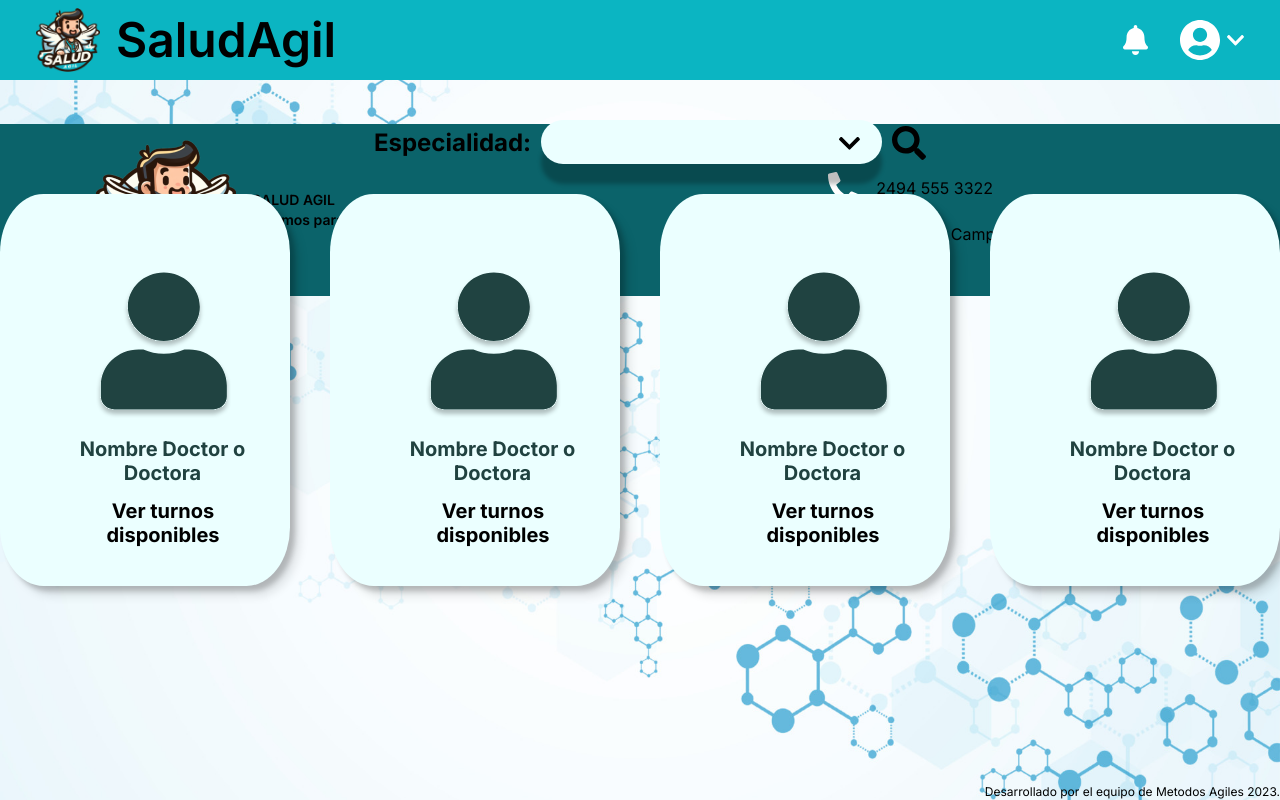
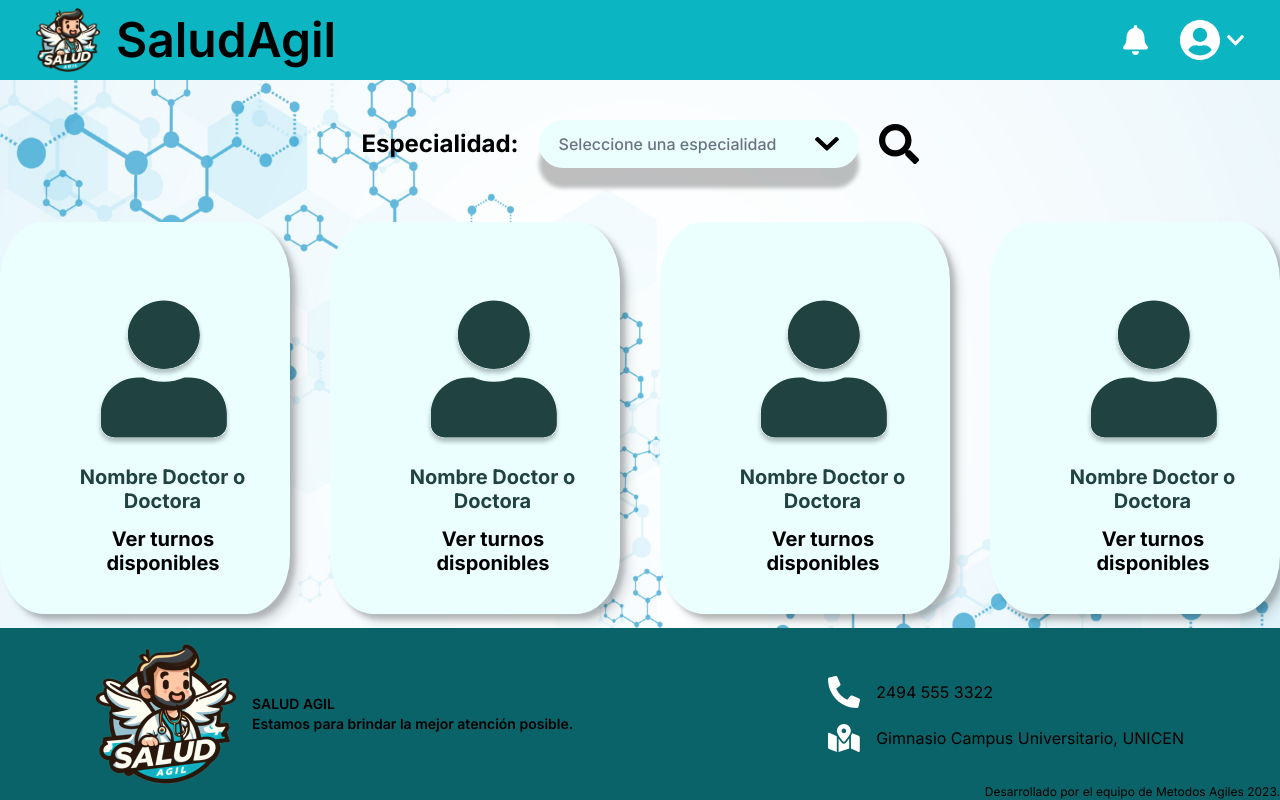
Before and after one commit to metagiles2023/SaludAgil2023, a Next.js app in the folder front/frontend-salud/: page /turnos/reservarturnos in a window 1280 px wide. Built offline with nearby package versions, Linux system fonts and the light colour scheme.

Commit message:
Correcciones generales de front en la parte de reservar turno y en mis turnos

```diff
--- a/front/frontend-salud/components/Doctor.jsx
+++ b/front/frontend-salud/components/Doctor.jsx
@@ -1,17 +1,19 @@
+import Link from "next/link";
+
 const Doctor = () => {
     return (
         <>
-            <div className="bg-[#ebffff] shadow-[5px_5px_5px_rgba(0,0,0,0.2),10px_10px_10px_rgba(0,0,0,0.1)] bg-[100%_100%] h-[392px] relative w-[326px] rounded-[15%]">
+            <Link href="/turnos/reservarturnos/turnosdisponibles" className="bg-[#ebffff] shadow-[5px_5px_5px_rgba(0,0,0,0.2),10px_10px_10px_rgba(0,0,0,0.1)] bg-[100%_100%] h-[392px] relative w-[326px] rounded-[15%]">
                 <img className="h-[146px] absolute w-[135px] left-24 top-[78px]" alt="Imagen del doctor" src="/doctor_vector.svg" />
                 <div className="text-[#204240] text-xl font-bold h-[23px] tracking-[0] leading-[normal] absolute text-center w-[241px] left-[42px] top-[243px]">Nombre Doctor o Doctora</div>
-                    <div className="h-[51px] absolute w-[134px] left-[97px] top-[305px]">
-                        <div className="text-black text-xl font-bold h-[51px] tracking-[0] leading-[normal] absolute text-center w-[132px] left-0 top-0">
-                            Ver turnos
-                            <br />
-                            disponibles
-                        </div>
+                <div className="h-[51px] absolute w-[134px] left-[97px] top-[305px]">
+                    <div className="text-black text-xl font-bold h-[51px] tracking-[0] leading-[normal] absolute text-center w-[132px] left-0 top-0">
+                        Ver turnos
+                        <br />
+                        disponibles
                     </div>
                 </div>
+            </Link>
         </>
     );
   };
--- a/front/frontend-salud/src/app/turnos/misturnos/page.js
+++ b/front/frontend-salud/src/app/turnos/misturnos/page.js
@@ -35,16 +35,16 @@ export default function MisTurnos() {
         <>
             <div className="flex flex-col min-h-screen">
                 <Header />
-                <main className="w-full flex space-x-10 justify-center items-center  left-0 right-0">
-                    <div className="justify-center h-14 font-bold text-black text-5xl text-center tracking-[0] leading-[normal] whitespace-nowrap relative left-0 top-10">Mis Turnos</div>
+                <h1 className="justify-center h-14 font-bold text-black text-5xl text-center py-6">Mis Turnos</h1>
+                <main className="w-full flex flex-1 space-x-10 justify-center items-center">
+                    <div> <img class="flechas" src="/vector.svg" /></div>
                     <Turno />
                     <Turno />
                     <Turno />
                     <Turno />
+                    <div className="rotate-180"><img class="flechas" src="/vector.svg" /></div>
+                </main>
 
-                </main>
-                <div className="w-full flex items-center fixed bottom-5 left-10 top-0"><img class="flechas" src="/vector.svg" /></div>
-                <div className="flex items-center fixed bottom-5 end-10 top-0 rotate-180"><img class="flechas" src="/vector.svg" /></div>
                 <Footer />
             </div>
 
--- a/front/frontend-salud/src/app/turnos/reservarturnos/page.js
+++ b/front/frontend-salud/src/app/turnos/reservarturnos/page.js
@@ -5,22 +5,24 @@ import Doctor from "../../../../components/Doctor";
 export default function ReservarTurnos() {
     return (
         <>
+            <div className="flex flex-col min-h-screen">
                 <Header />
-            <div className="w-full flex justify-center relative top-10">
-                <div className="text-black text-2xl font-bold h-7 tracking-[0] leading-[normal] relative whitespace-nowrap left-0 top-2">Especialidad:</div>
-                <div className="bg-[#ebffff] shadow-[0px_20px_4px_#00000040] h-11 relative w-[341px] rounded-[30px] left-[10px] top-0">
-                    <img className="h-[13px] absolute w-[21px] left-[298px] top-[17px]" alt="Seleccionar" src="/down_arrow.svg" />
+                <div className="w-full flex justify-center items-center py-10 space-x-5">
+                    <div className="text-black text-2xl font-bold">Especialidad:</div>
+                    <div className="flex w-3/12 h-12 bg-[#ebffff] shadow-[0px_20px_4px_#00000040] rounded-[30px] justify-between items-center px-5">
+                        <span className="font-medium text-gray-500">Seleccione una especialidad</span>
+                        <img className="w-6" alt="Seleccionar" src="/down_arrow.svg" />
                     </div>
-                <img className="h-[34px] relative w-[34px] left-[20px] top-1.5" alt="Lupa" src="/search_icon.svg" />
+                    <img className="w-10" alt="Lupa" src="/search_icon.svg" />
                 </div>
-            <main className="w-full flex space-x-10 justify-center items-center absolute bottom-5 left-0 right-0 top-0">
+                <main className="w-full flex flex-1 space-x-10 justify-center items-center ">
                     <Doctor />
                     <Doctor />
                     <Doctor />
                     <Doctor />
                 </main>
-
                 <Footer />
+            </div>
         </>
     )
 }
```
Lines whose indentation alone changed are shown as unchanged.
